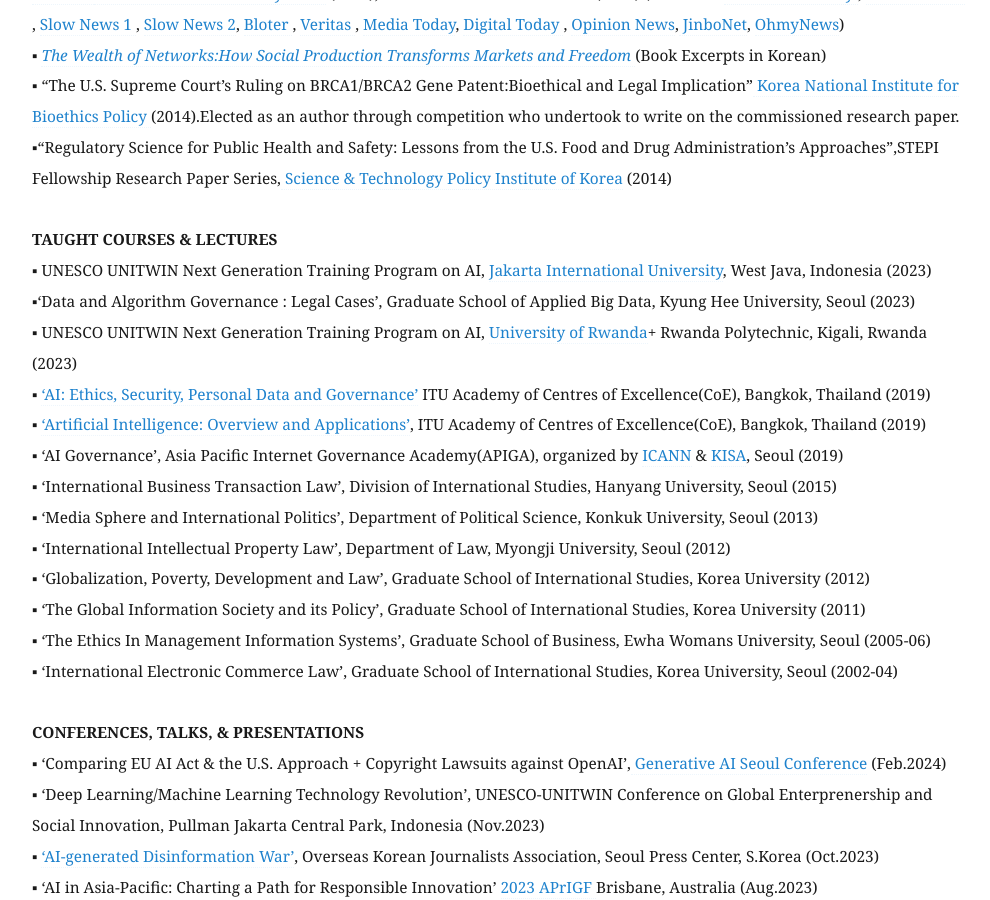
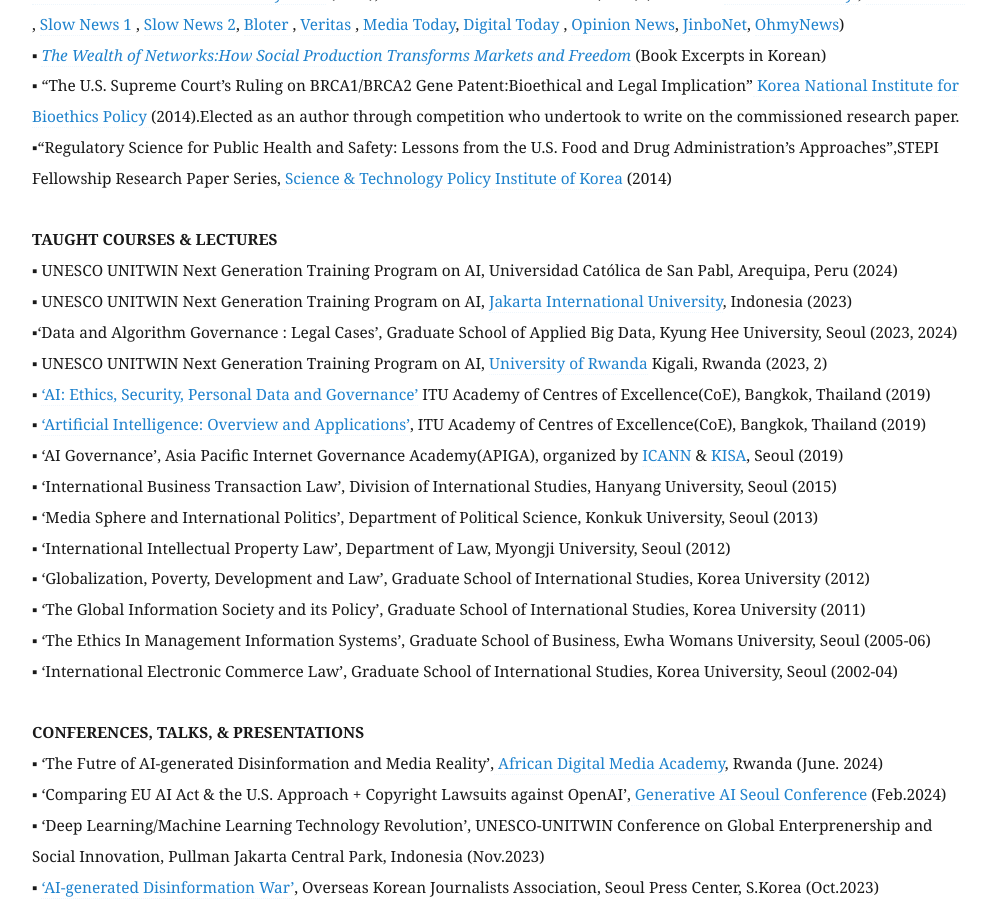
Before and after one commit to eunchangchoi/eunchangchoi.github.io, a Jekyll site: the page built from index.md, in a window 1280 px wide and 900 px high, scrolled down 4430 px. Shown: the whole window, without its empty margins (68-1058 px from the left). Built offline with Jekyll 4.4.1, drawn with Linux system fonts in a browser that asks for light colours.

Commit message:
Update index.md

```diff
--- a/index.md
+++ b/index.md
@@ -84,9 +84,10 @@
 ▪“Regulatory Science for Public Health and Safety: Lessons from the U.S. Food and Drug Administration’s Approaches”,STEPI Fellowship Research Paper Series,<a href="https://www.stepi.re.kr/site/stepien/main.do"> Science & Technology Policy Institute of Korea</a> (2014)<br>
      <br>
  <strong> TAUGHT COURSES & LECTURES</strong> <br>
-▪ UNESCO UNITWIN Next Generation Training Program on AI, <a href="https://jiu.ac/"> Jakarta International University</a>, West Java, Indonesia (2023)  <br>
-▪‘Data and Algorithm Governance : Legal Cases’, Graduate School of Applied Big Data, Kyung Hee University, Seoul (2023) <br>
-▪ UNESCO UNITWIN Next Generation Training Program on AI, <a href="https://ur.ac.rw/"> University of Rwanda</a>+ Rwanda Polytechnic, Kigali, Rwanda (2023) <br>
+▪ UNESCO UNITWIN Next Generation Training Program on AI, Universidad Católica de San Pabl, Arequipa, Peru (2024) <br>
+▪ UNESCO UNITWIN Next Generation Training Program on AI, <a href="https://jiu.ac/"> Jakarta International University</a>, Indonesia (2023)  <br>
+▪‘Data and Algorithm Governance : Legal Cases’, Graduate School of Applied Big Data, Kyung Hee University, Seoul (2023, 2024) <br>
+▪ UNESCO UNITWIN Next Generation Training Program on AI, <a href="https://ur.ac.rw/"> University of Rwanda</a> Kigali, Rwanda (2023, 2) <br>
 ▪ <a href="https://www.itu.int/en/ITU-D/Regional-Presence/AsiaPacific/Pages/Events/2019/Artificial-Intelligence-Overview-and-Applications.aspx">‘AI: Ethics, Security, Personal Data and Governance’</a> ITU Academy of Centres of Excellence(CoE), Bangkok, Thailand (2019) <br>
 ▪ <a href="https://www.itu.int/en/ITU-D/Regional-Presence/AsiaPacific/Pages/Events/2019/Artificial-Intelligence-Overview-and-Applications.aspx"> ‘Artificial Intelligence: Overview and Applications’</a>, ITU Academy of Centres of Excellence(CoE), Bangkok, Thailand (2019) <br>
 ▪ ‘AI Governance’, Asia Pacific Internet Governance Academy(APIGA), organized by <a href="https://www.icann.org/">ICANN</a> & <a href="https://www.kisa.or.kr/EN"> KISA</a>, Seoul (2019)  <br>
@@ -99,6 +100,7 @@
 ▪ ‘International Electronic Commerce Law’, Graduate School of International Studies, Korea University, Seoul (2002-04) <br>
     <br>
  <strong> CONFERENCES, TALKS, & PRESENTATIONS </strong> <br>
+▪ ‘The Futre of AI-generated Disinformation and Media Reality’,<a href="https://www.rwandaadma.com"> African Digital Media Academy</a>, Rwanda (June. 2024)<br>
 ▪ ‘Comparing EU AI Act & the U.S. Approach + Copyright Lawsuits against OpenAI’,<a href="https://generativeai.kr/program/"> Generative AI Seoul Conference</a> (Feb.2024)<br>
 ▪ ‘Deep Learning/Machine Learning Technology Revolution’, UNESCO-UNITWIN Conference on Global Enterprenership and Social Innovation, Pullman Jakarta Central Park, Indonesia (Nov.2023) <br>
 ▪ <a href="https://www.francezone.com/xe/hanweeklynews/2348404"> ‘AI-generated Disinformation War’</a>, Overseas Korean Journalists Association, Seoul Press Center, S.Korea (Oct.2023) <br>
```
